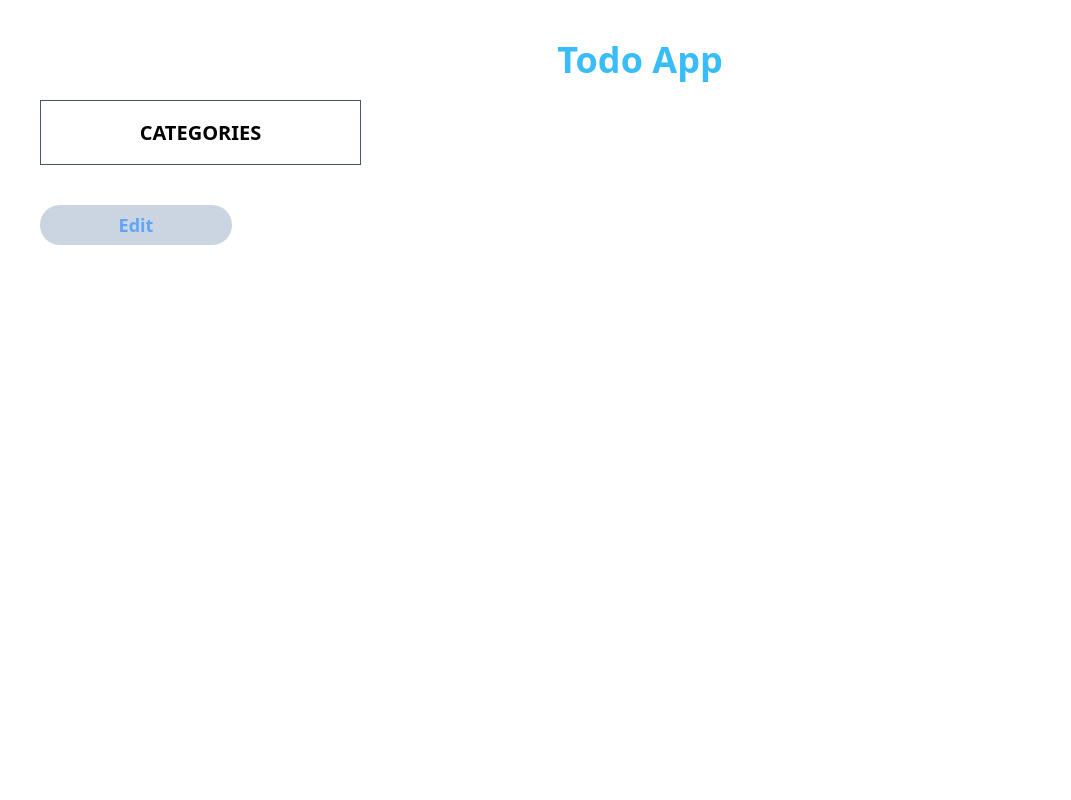
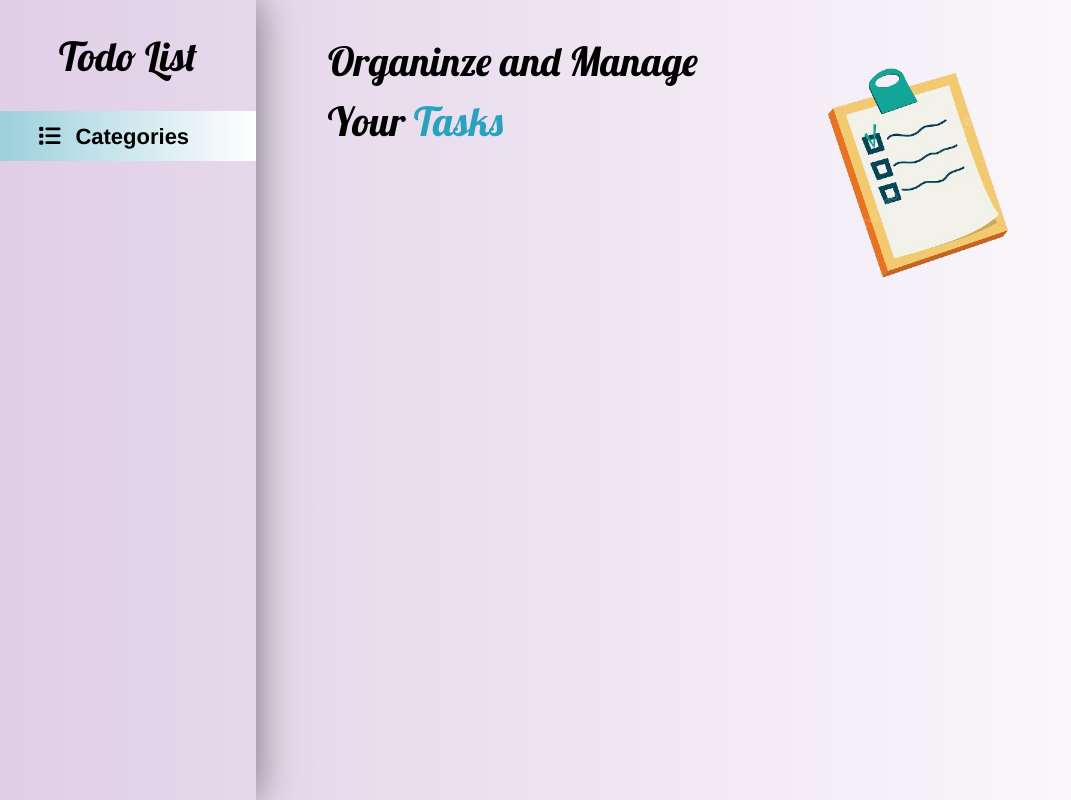
Before and after one commit to Raghav-Thapa/Todo-app, a React (Vite) app: page / in a window 1280 px wide. Shown: the top 800 px of the page, without its empty margins (0-1071 px from the left). Built offline with nearby package versions, Linux system fonts and the light colour scheme.

Commit message:
styling of todo app

```diff
--- a/package.json
+++ b/package.json
@@ -10,6 +10,10 @@
     "preview": "vite preview"
   },
   "dependencies": {
+    "@fortawesome/fontawesome-svg-core": "^6.5.1",
+    "@fortawesome/fontawesome-free": "^6.4.2",
+    "@fortawesome/free-solid-svg-icons": "^6.4.2",
+    "@fortawesome/react-fontawesome": "^0.2.0",
     "dexie": "^3.2.4",
     "react": "^18.2.0",
     "react-dom": "^18.2.0",
--- a/src/components/Todo.app.jsx
+++ b/src/components/Todo.app.jsx
@@ -14,9 +14,15 @@ export default function Todo() {
         editingCategory,
         newCategoryName,
         setNewCategoryName,
+        newTaskName,
+        setNewTaskName,
+        setEditingTask,
+        editingTask,
         setCategory,
         updateCategoryName,
         setEditingCategory,
+        handleEditTask,
+        handleSaveTask,
         loadCategories } = useTodo();
 
     return (
@@ -33,12 +39,18 @@ export default function Todo() {
                     category={category}
                     handleCreateTask={handleCreateTask}
                     handleDeleteTask={handleDeleteTask}
+                    handleEditTask={handleEditTask}
                     handleEditCategory={handleEditCategory}
                     handleDeleteCategory={handleDeleteCategory}
                     editingCategory={editingCategory}
                     newCategoryName={newCategoryName}
                     setNewCategoryName={setNewCategoryName}
+                    newTaskName={newTaskName}
+                    setNewTaskName={setNewTaskName}
+                    setEditingTask= {setEditingTask}
+                    editingTask={editingTask}
                     setCategory={setCategory}
+                    handleSaveTask={handleSaveTask}
                     updateCategoryName={updateCategoryName}
                     loadCategories={loadCategories}
                     />
--- a/src/components/TodoCrud.jsx
+++ b/src/components/TodoCrud.jsx
@@ -22,7 +22,7 @@ export default function useTodo() {
         const newCategory = {
             cate: inputCategory,
             tasks: [],
-            id: Math.random(),
+            id: Math.floor(Math.random().toFixed(2)*100),
             inputTask: ''
         }
         setCategory([...category, newCategory])
@@ -46,7 +46,7 @@ export default function useTodo() {
 
     const handleCreateTask = async (categoryId) => {
         const newTask = {
-            id: Math.random(),
+            id: Math.floor(Math.random().toFixed(2)*100),
             todo: category.find((cat) => cat.id === categoryId).inputTask,
         };
         setCategory(category.map(cat => cat.id === categoryId ?
@@ -91,28 +91,32 @@ export default function useTodo() {
 
     const handleEditTask = async (taskId) => {
         // console.log(`Editing task with ID: ${taskId}`);
-        if (taskId === null || taskId === undefined) {
-            console.error('Task ID is null or undefined');
-            return;
-        }
+        // if (taskId === null || taskId === undefined) {
+        //     console.error('Task ID is null or undefined');
+        //     return;
+        // }
 
         setEditingTask(taskId);
-        console.log(`editingTask: ${editingTask}`);
+        // console.log(`editingTask: ${editingTask}`);
         const categories = await getStoreData(Stores.Categories);
         for (let category of categories) {
             const taskToEdit = category.tasks.find(task => task.id === taskId);
             if (taskToEdit) {
                 // console.log(`Found task:`, taskToEdit);
                 setNewTaskName(taskToEdit.todo);
+                // console.log('task name is',typeof newTaskName)
             }
         }
     }
-    // useEffect(() => {
-    //     console.log(`editingTask: ${editingTask}`);
-    // }, [editingTask]);
+    useEffect(() => {
+        console.log(`editingTask: ${editingTask}`);
+    }, [editingTask]);
 
     const handleSaveTask = async (categoryId, taskId, newTaskName) => {
         try {
+            // console.log('handle save', typeof newTaskName)
+            console.log('category id',categoryId)
+            console.log('task id',taskId)
             await updateTaskName(Stores.Categories,categoryId, taskId, newTaskName);
             loadCategories();
             setEditingTask(null);
@@ -162,10 +166,9 @@ export default function useTodo() {
         handleCreateTask,
         handleSaveCategory,
         setEditingTask,
+        editingTask,
         handleEditTask,
         handleSaveTask,
-        editingTask,
-        setEditingTask,
         newTaskName,
         setNewTaskName
 
--- a/src/main.jsx
+++ b/src/main.jsx
@@ -3,6 +3,8 @@ import ReactDOM from 'react-dom/client'
 import App from './App.jsx'
 import './index.css'
 import Routing from './config/Routing.jsx'
+import './pages/sidebar.css'
+import "@fortawesome/fontawesome-free/css/all.min.css"
 
 ReactDOM.createRoot(document.getElementById('root')).render(
   <React.StrictMode>
--- a/src/pages/Homepage.jsx
+++ b/src/pages/Homepage.jsx
@@ -4,7 +4,7 @@ import Header from "../components/Header"
 
 const HomePage = () => {
     return(<>
-    <Header/>
+    {/* <Header/> */}
     <Outlet/>
 
     </>)
--- a/src/pages/ViewCategories.jsx
+++ b/src/pages/ViewCategories.jsx
@@ -1,7 +1,8 @@
 import useTodo from "../components/TodoCrud";
 import { TextInput } from "../components/Textinput";
-import { useState } from "react";
+import { useState, useEffect } from "react";
 import { NavLink } from "react-router-dom";
+import todoImg from "../assets/todo.png"
 
 const ViewCategories = () => {
         const { inputCategory,
@@ -27,10 +28,58 @@ const ViewCategories = () => {
         const handleViewTask = (id) => {
             setViewTask(true)
             setSelectedCategoryId(id);
+
         };
+
 
     return(<>
     {/* <h1>All Categories</h1> */}
+ <div className="wholeContent">
+    <div className="sideBar">
+        <h1>Todo List</h1>
+       <h3> <i style={{marginRight:'15px'}} class="fa-solid fa-list"></i>Categories</h3>
+
+        <div className="categoryList">
+        {category.map((cate) => (
+                        <div className={`eachCategory ${selectedCategoryId === cate.id ? 'selected' : ''}`} key={cate.id}>
+                          <button className="ms-10" onClick={() => handleViewTask(cate.id)}>
+                          {selectedCategoryId === cate.id ? (<i style={{marginRight:'10px'}} class="fa-solid fa-square-check"></i> ) : (<i style={{marginRight:'10px'}} class="fa-regular fa-square-check"></i> ) }
+            {cate.cate}</button>
+                    </div>
+                    ))}
+
+        </div>
+    </div>
+
+        <div className="mainContent">
+        <h1>Organinze and Manage <br/> Your <span style={{color:'#29a2bd'}}> Tasks </span></h1>
+         <img className="todoImage" src={todoImg} alt="" />
+        {category.map((cate) => (
+                        <div className="taskList" key={cate.id}>
+                               {viewTask && cate.id === selectedCategoryId &&  <TextInput
+                                    key={cate.id}
+                                    cate={cate.cate}
+                                    inputTask={cate.inputTask}
+                                    handleChange={(e) => {
+                                        const newInputTask = e.target.value;
+                                        setCategory((prevCategory) =>
+                                            prevCategory.map((prevCat) =>
+                                                prevCat.id === cate.id
+                                                    ? { ...prevCat, inputTask: newInputTask }
+                                                    : prevCat
+                                            )
+                                        )
+                                    }}
+                                    handleCreateTask={() => handleCreateTask(cate.id)}
+                                    handleDeleteTask={(taskId) => handleDeleteTask(cate.id, taskId)}
+                                    tasks={cate.tasks}
+                                />
+                            }
+                    </div>
+                    ))}
+
+        </div>
+    </div>
 
     <ul className="">
             <table className="ms-10 mt-5 table-auto">
--- /dev/null
+++ b/src/pages/sidebar.css
@@ -0,0 +1,78 @@
+@import url('https://fonts.googleapis.com/css2?family=Space+Grotesk:wght@700&display=swap');
+@import url('https://fonts.googleapis.com/css2?family=Lobster&display=swap');
+.sideBar{
+    width: 20%;
+    height: 100vh;
+    /* border-right: 5px solid whitesmoke; */
+    box-shadow: 0px 0px 40px 0px rgb(115, 113, 113);
+
+}
+
+.sideBar h1{
+    text-align: center;
+    padding-top: 10%;
+    font-family: 'Lobster', sans-serif;
+    font-size: 40px;
+}
+.sideBar h3{
+    font-family: 'Franklin Gothic Medium', 'Arial Narrow', Arial, sans-serif;
+    font-size: 22px;
+    padding-left: 15%;
+    display: flex;
+    align-items: center;
+    height: 50px;
+    margin-top: 10%;
+    font-weight: bold;
+    background-image: linear-gradient(to right, #9cd0dc , white);
+}
+
+body{
+    background-image: linear-gradient(to right, #e0cee6 , white);
+}
+
+.categoryList{
+    margin-top: 25px;
+    font-family: 'Franklin Gothic Medium', 'Arial Narrow', Arial, sans-serif;
+    font-size: 19px;
+}
+
+.eachCategory{
+    margin-bottom: 15px;
+}
+
+.eachCategory:hover{
+    background-image: linear-gradient(to right, #e0cee6 , white);
+}
+
+.eachCategory.selected {
+    background-image: linear-gradient(to right, #e0cee6 , white);
+}
+
+.mainContent{
+    width: 80%;
+}
+
+.wholeContent{
+    display: flex;
+}
+
+.mainContent h1{
+    padding-left: 7%;
+    padding-top: 3%;
+    font-family: 'Lobster', sans-serif;
+    font-size: 40px;
+}
+
+.taskList{
+    font-family: 'Franklin Gothic Medium', 'Arial Narrow', Arial, sans-serif;
+    font-size: 20px;
+    padding-left: 5%;
+}
+
+.todoImage{
+    height: 300px;
+    width: 300px;
+    position: absolute;
+    margin-left: 40%;
+    margin-top: -10%;
+}
--- a/src/services/dbCrud.js
+++ b/src/services/dbCrud.js
@@ -211,10 +211,11 @@ export const updateCategoryName = (storeName, categoryId, newCategoryName) => {
           const tx = db.transaction(storeName, 'readwrite');
           const store = tx.objectStore(storeName);
           const category = store.get(categoryId);
+          // console.log(category)
 
           category.onsuccess = () => {
               const data = category.result;
-              console.log(data)
+              // console.log('category selected ',data)
               data.cate = newCategoryName;
               const requestUpdate = store.put(data);
 
@@ -239,22 +240,27 @@ export const updateCategoryName = (storeName, categoryId, newCategoryName) => {
   });
 };
 
-export const updateTaskName = (storeName, categoryId, taskId  , newTaskName) => {
+export const updateTaskName = (storeName, categoryId, taskId , newTaskName) => {
   return new Promise((resolve, reject) => {
       const request = indexedDB.open('myCategory');
+
+      console.log('from db', storeName, categoryId,taskId, newTaskName)
 
       request.onsuccess = () => {
           const db = request.result;
           const tx = db.transaction(storeName, 'readwrite');
           const store = tx.objectStore(storeName);
           const category = store.get(categoryId);
+          // console.log('category is',category)
 
           category.onsuccess = () => {
               const data = category.result;
+               console.log('success is running')
+              // console.log("data to edit is ",data)
               const task = data.tasks.find(task => task.id === taskId);
 
               if (task) {
-                  task.name = newTaskName;
+                  task.todo = newTaskName;
                   const requestUpdate = store.put(data);
 
                   requestUpdate.onsuccess = () => {
```
Also changed, not shown: src/components/Textinput.jsx (+41 -6 lines), src/components/TodoListing.jsx (+22 -7 lines), src/assets/todo.png (added), 1 other file (tests, documents, lock files or other folders).
